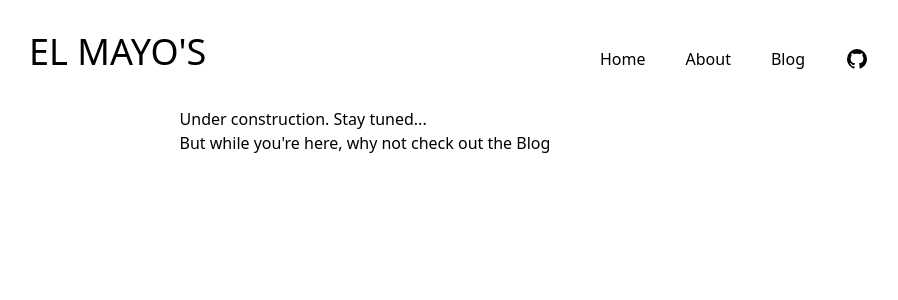
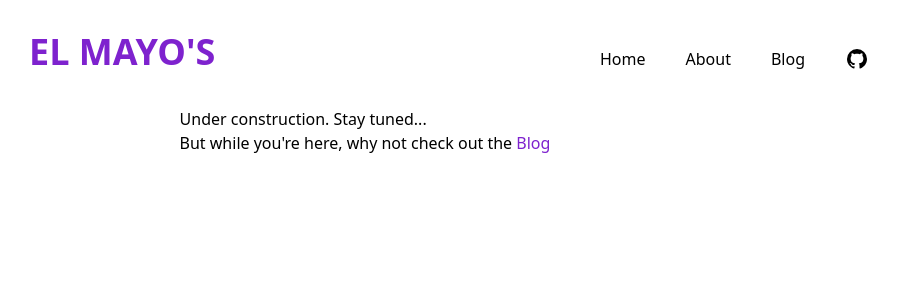
Before and after one commit to mic-meier/elmayo, a Next.js app: page / in a window 1280 px wide. Shown: the top 300 px of the page, without its empty margins (179-1077 px from the left). Built offline with nearby package versions, Linux system fonts and the light colour scheme; a small style sheet from the web is missing.

Commit message:
fix: Fix broken links

```diff
--- a/components/NavBar.tsx
+++ b/components/NavBar.tsx
@@ -1,9 +1,14 @@
 import {Popover, Transition} from '@headlessui/react'
 import {Bars3Icon} from '@heroicons/react/24/outline'
 import Link from 'next/link'
-import {Fragment, ReactChild} from 'react'
+import {forwardRef, Fragment} from 'react'
 
 import {SITE_NAME} from '../utils/constants'
+
+interface LinkProps {
+  href: string
+  children: React.ReactNode
+}
 
 const LINKS = [
   {name: 'Home', to: '/'},
@@ -11,42 +16,37 @@ const LINKS = [
   {name: 'Blog', to: '/blog'},
 ]
 
-type LinkProps = {
-  href: string
-  children: ReactChild
-  rest?: any // TODO: Figure this out
-}
-
 const NavLink = ({href, children}: LinkProps) => {
   return (
     <div className="px-5 py-2">
-      <Link
-        href={`${href}`}
-        data-test-id={`${href}-desktop`}
-        className="hover:text-purple-700"
-      >
-        {children}
+      <Link href={`${href}`} data-test-id={`${href}-desktop`}>
+        <a className="hover:text-purple-700">{children}</a>
       </Link>
     </div>
   )
 }
 
-const NavMobileLink = (props: LinkProps) => {
+const NavMobileLink = forwardRef((props: LinkProps, ref) => {
   const {href, children, ...rest} = props
   return (
     <div className="list-none border-b border-purple-200 bg-white py-2">
-      <Link
-        href={href}
+      <Link href={href}>
+        <a
           data-test-id={`${href}-mobile`}
           className="underlined px-5vw block whitespace-nowrap py-9 text-center text-lg font-medium"
+          // @ts-ignore
+          ref={ref}
           {...rest}
         >
           {' '}
           {children}
+        </a>
       </Link>
     </div>
   )
-}
+})
+
+NavMobileLink.displayName = 'NavMobileLink'
 
 const MobileMenu = () => {
   return (
@@ -116,7 +116,9 @@ export default function NavBar() {
             href="/"
             className="border-b-2 border-transparent font-bold text-purple-700 transition duration-300 hover:border-purple-700"
           >
+            <a className="border-b-2 border-transparent font-bold text-purple-700 transition duration-300 hover:border-purple-700">
               {SITE_NAME}
+            </a>
           </Link>
         </div>
         <div>
--- a/pages/about.tsx
+++ b/pages/about.tsx
@@ -9,8 +9,8 @@ export default function AboutPage() {
         <p>Under construction. Stay tuned...</p>
         <p>
           But while you&apos;re here, why not check out the{' '}
-          <Link href="/blog" className="text-purple-700 hover:underline">
-            Blog
+          <Link href="/blog">
+            <a className="text-purple-700 hover:underline">Blog</a>
           </Link>
         </p>
       </Layout>
--- a/pages/blog.tsx
+++ b/pages/blog.tsx
@@ -61,7 +61,9 @@ export default function BlogList({posts}: Props) {
             return (
               <div key={post.slug}>
                 <h2 className="mb-4 text-2xl font-bold">
-                  <Link href={`/blog/${post.slug}`}>{post.title}</Link>
+                  <Link href={`/blog/${post.slug}`}>
+                    <a>{post.title}</a>
+                  </Link>
                 </h2>
                 {formattedDate ? <div>{formattedDate}</div> : null}
                 <p>{post.tagline}</p>
--- a/pages/index.tsx
+++ b/pages/index.tsx
@@ -9,8 +9,8 @@ export default function BlogList() {
         <p>Under construction. Stay tuned...</p>
         <p>
           But while you&apos;re here, why not check out the{' '}
-          <Link href="/blog" className="text-purple-700">
-            Blog
+          <Link href="/blog">
+            <a className="text-purple-700">Blog</a>
           </Link>
         </p>
       </Layout>
```
Also changed, not shown: .eslintrc.js. Lines whose indentation alone changed are shown as unchanged.
